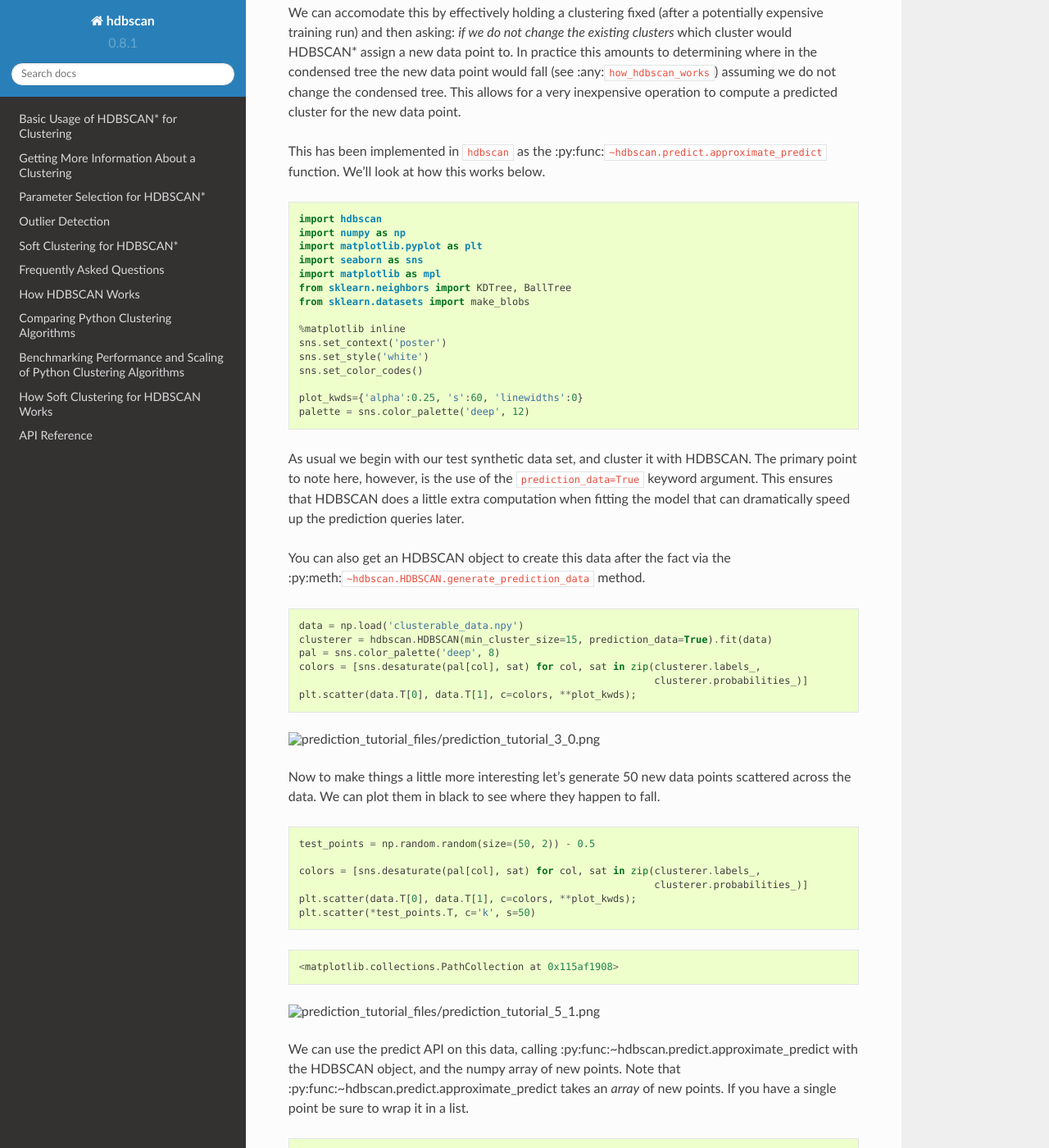
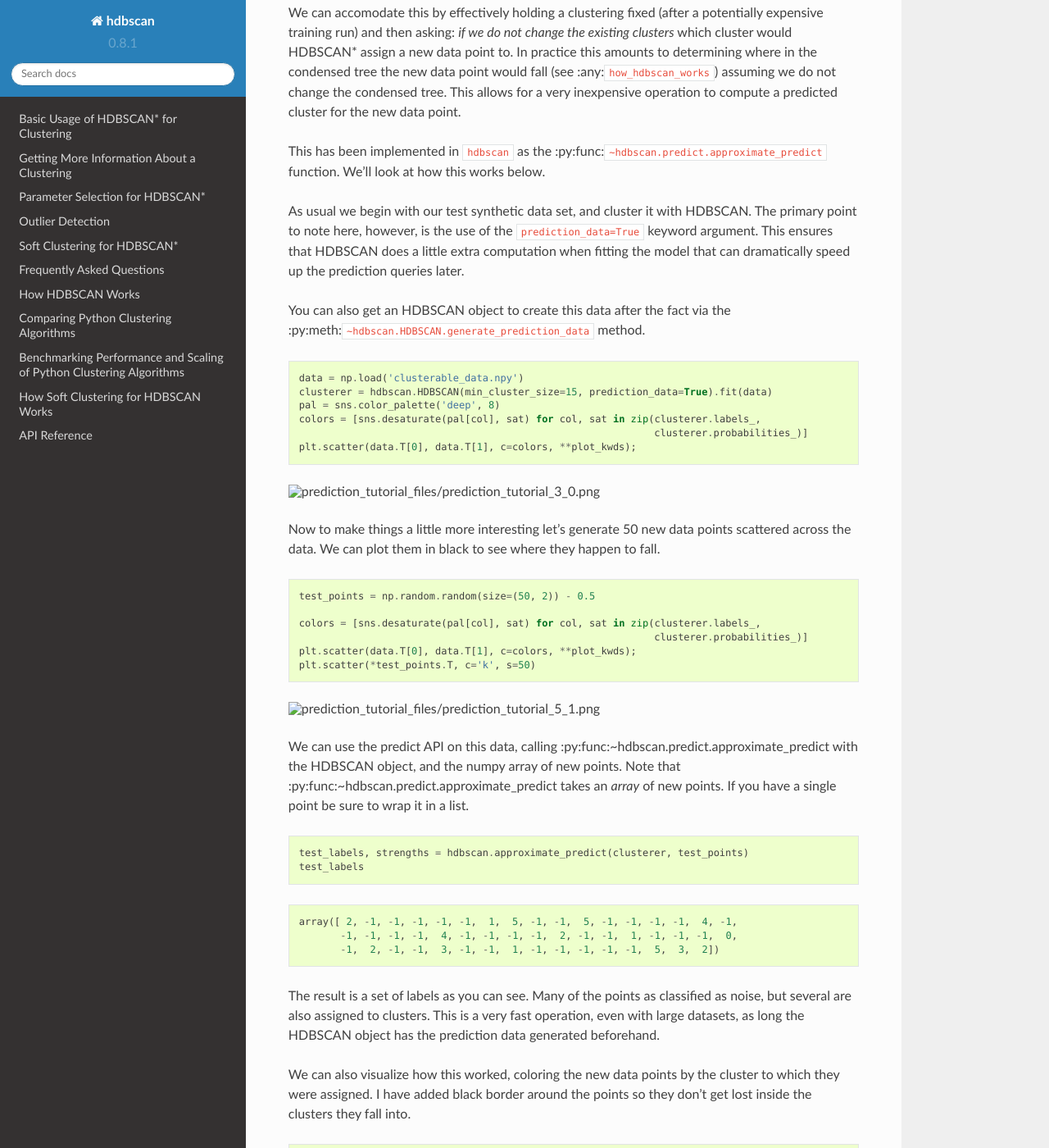
Before and after one commit to scikit-learn-contrib/hdbscan, a Sphinx documentation site: the page built from docs/prediction_tutorial.rst, in a window 1280 px wide and 1400 px high, scrolled down 324 px. Shown: the whole window at 82% size. Built offline with Sphinx 7.4.7 and the Read the Docs theme 2.0.0, drawn with Linux system fonts in a browser that asks for light colours; formulas are drawn with MathJax 3; some of the changed text lies outside the part shown.

Commit message:
DOC : Clean up prediction tutorial

```diff
--- a/docs/prediction_tutorial.rst
+++ b/docs/prediction_tutorial.rst
@@ -24,24 +24,6 @@ predicted cluster for the new data point.
 This has been implemented in ``hdbscan`` as the
 :py:func:``~hdbscan.predict.approximate_predict`` function. We'll look
 at how this works below.
-
-.. code:: python
-
-    import hdbscan
-    import numpy as np
-    import matplotlib.pyplot as plt
-    import seaborn as sns
-    import matplotlib as mpl
-    from sklearn.neighbors import KDTree, BallTree
-    from sklearn.datasets import make_blobs
-
-    %matplotlib inline
-    sns.set_context('poster')
-    sns.set_style('white')
-    sns.set_color_codes()
-
-    plot_kwds={'alpha':0.25, 's':60, 'linewidths':0}
-    palette = sns.color_palette('deep', 12)
 
 As usual we begin with our test synthetic data set, and cluster it with
 HDBSCAN. The primary point to note here, however, is the use of the
@@ -78,14 +60,6 @@ they happen to fall.
                                                                 clusterer.probabilities_)]
     plt.scatter(data.T[0], data.T[1], c=colors, **plot_kwds);
     plt.scatter(*test_points.T, c='k', s=50)
-
-
-
-
-.. parsed-literal::
-
-    <matplotlib.collections.PathCollection at 0x115af1908>
-
 
 
 
@@ -134,14 +108,6 @@ into.
 
 
 
-
-.. parsed-literal::
-
-    <matplotlib.collections.PathCollection at 0x1162f8eb8>
-
-
-
-
 .. image:: prediction_tutorial_files/prediction_tutorial_9_1.png
 
 
```
